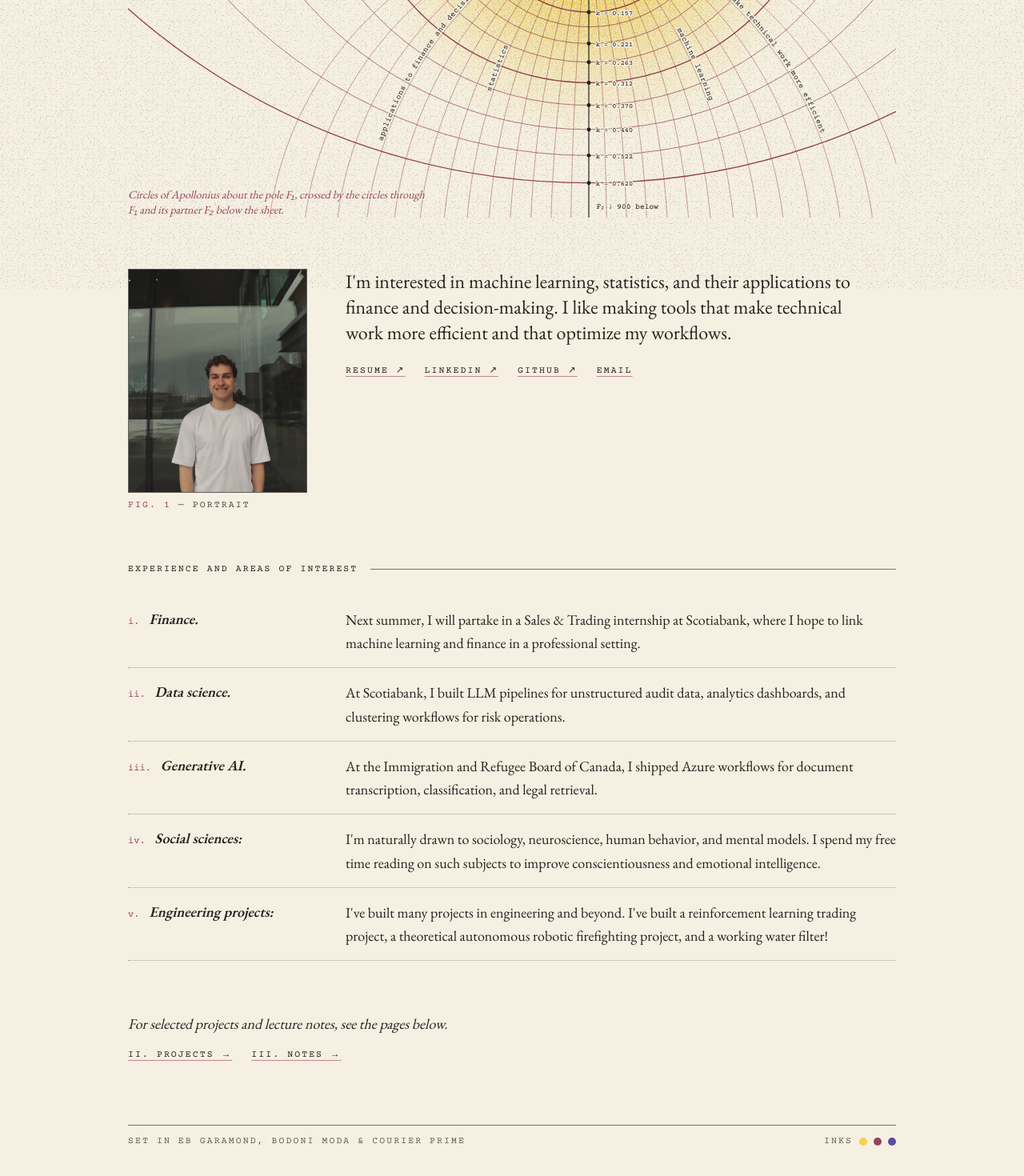
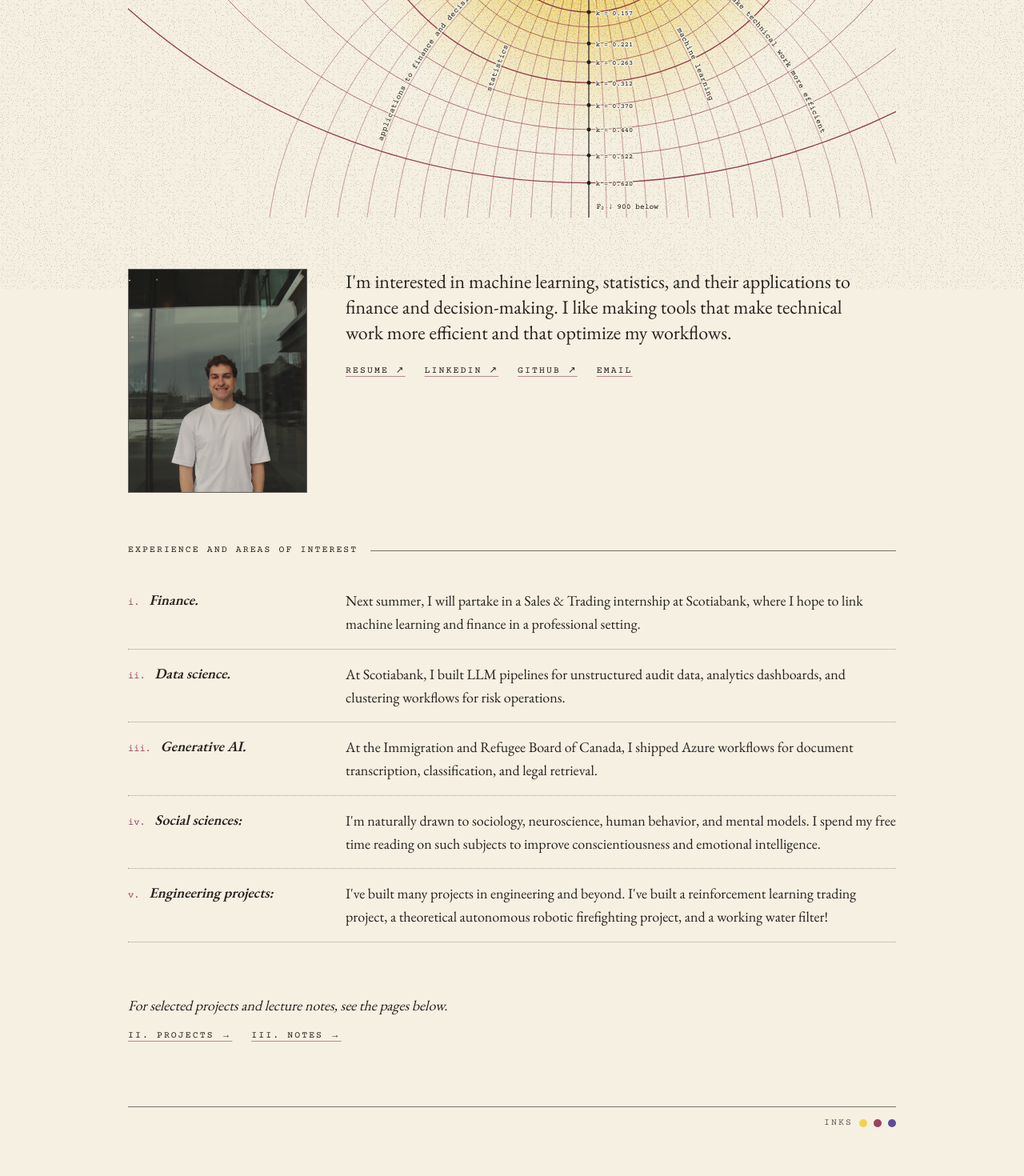
Before and after one commit to alexxlevesque/portfolio, a Next.js app: page / in a window 1280 px wide. Shown: the part 438-1908 px from the top of the page at 80% size. Built offline with nearby package versions, Linux system fonts and the light colour scheme.

Commit message:
Drop plate formulas, captions, portrait caption and colophon text
Co-Authored-By: Claude Opus 5.5 <noreply@anthropic.com>

```diff
--- a/src/app/layout.tsx
+++ b/src/app/layout.tsx
@@ -37,8 +37,7 @@ export default function RootLayout({
         <div className="mx-auto w-full max-w-5xl px-5 sm:px-8 pt-6 pb-12">
           <TopNavigation />
           <main className="mt-10 sm:mt-14">{children}</main>
-          <footer className="mt-20 flex flex-wrap items-center justify-between gap-3 border-t border-ink/60 pt-3 plate-label text-ink/70">
-            <span>Set in EB Garamond, Bodoni Moda &amp; Courier Prime</span>
+          <footer className="mt-20 flex justify-end border-t border-ink/60 pt-3 plate-label text-ink/70">
             <span className="flex items-center gap-2">
               Inks
               <span className="h-2.5 w-2.5 rounded-full bg-ink-yellow" />
--- a/src/app/library/page.tsx
+++ b/src/app/library/page.tsx
@@ -83,8 +83,6 @@ export default function Notes() {
                 numeral="III"
                 kicker="Lecture notes"
                 title="Notes"
-                formula="f(p) = Σ aᵢ · exp(−|p − pᵢ|² / 2σᵢ²)"
-                caption="Contours of f at intervals of 0.05, heavier every 0.25; a hollow is dashed in purple. The transect A–A′ is marked where it crosses the heavy lines."
             >
                 <ContourPlate terms={terms.map((term) => ({ name: term.name, codes: term.courses.map((course) => course.code) }))} />
             </Plate>
--- a/src/app/page.tsx
+++ b/src/app/page.tsx
@@ -20,9 +20,7 @@ export default function Home() {
         numeral="I"
         kicker="Applied Math & Computer Engineering"
         title="Alex Levesque"
-        formula="|P − F₁| = k · |P − F₂|,  0 < k < 1"
         note="Queen's University"
-        caption="Circles of Apollonius about the pole F₁, crossed by the circles through F₁ and its partner F₂ below the sheet."
       >
         <ApollonianPlate />
       </Plate>
@@ -33,8 +31,6 @@ export default function Home() {
           src="/headshot.jpg"
           alt="Alex Levesque"
           sizes="224px"
-          label="Fig. 1"
-          caption="Portrait"
           priority
           className="w-48 sm:w-56"
           frameClassName="aspect-[4/5]"
--- a/src/app/projects/page.tsx
+++ b/src/app/projects/page.tsx
@@ -10,9 +10,7 @@ export default function Projects() {
                 numeral="II"
                 kicker="Selected work"
                 title="Projects"
-                formula="z = exp(−3r²) + 0.15 · cos 5x · exp(−r²)"
                 note="Implementing my passions into reality."
-                caption="A surface stippled by its own shading, lit from the upper left. The rose band is the level set z = ½."
             >
                 <StipplePlate />
             </Plate>
--- a/src/components/plates/Plate.tsx
+++ b/src/components/plates/Plate.tsx
@@ -4,15 +4,13 @@ interface PlateProps {
     numeral: string;
     kicker: string;
     title: string;
-    formula?: string;
     note?: ReactNode;
-    caption: ReactNode;
     children: ReactNode; // the generated figure
 }
 
-// A page header laid out like a plate from a technical atlas: Roman numeral, typewritten heading and formula
-// over the figure, an italic note in the corner and the figure's caption at its foot.
-export default function Plate({ numeral, kicker, title, formula, note, caption, children }: PlateProps) {
+// A page header laid out like a plate from a technical atlas: Roman numeral and typewritten heading over the
+// figure, with an italic note in the corner.
+export default function Plate({ numeral, kicker, title, note, children }: PlateProps) {
     return (
         <header className="relative h-[34rem] sm:h-auto sm:aspect-[1000/640]">
             <div className="absolute inset-0">{children}</div>
@@ -24,7 +22,6 @@ export default function Plate({ numeral, kicker, title, formula, note, caption,
                 <div className="space-y-1">
                     <p className="plate-label">{kicker}</p>
                     <h1 className="font-display text-4xl sm:text-5xl font-medium leading-none tracking-tight">{title}</h1>
-                    {formula && <p className="pt-1 font-mono text-xs tracking-wide text-ink/80">{formula}</p>}
                 </div>
             </div>
 
@@ -33,8 +30,6 @@ export default function Plate({ numeral, kicker, title, formula, note, caption,
                     {note}
                 </p>
             )}
-
-            <p className="halo absolute bottom-0 left-0 max-w-sm text-sm italic leading-snug text-ink-rose">{caption}</p>
         </header>
     );
 }
```
